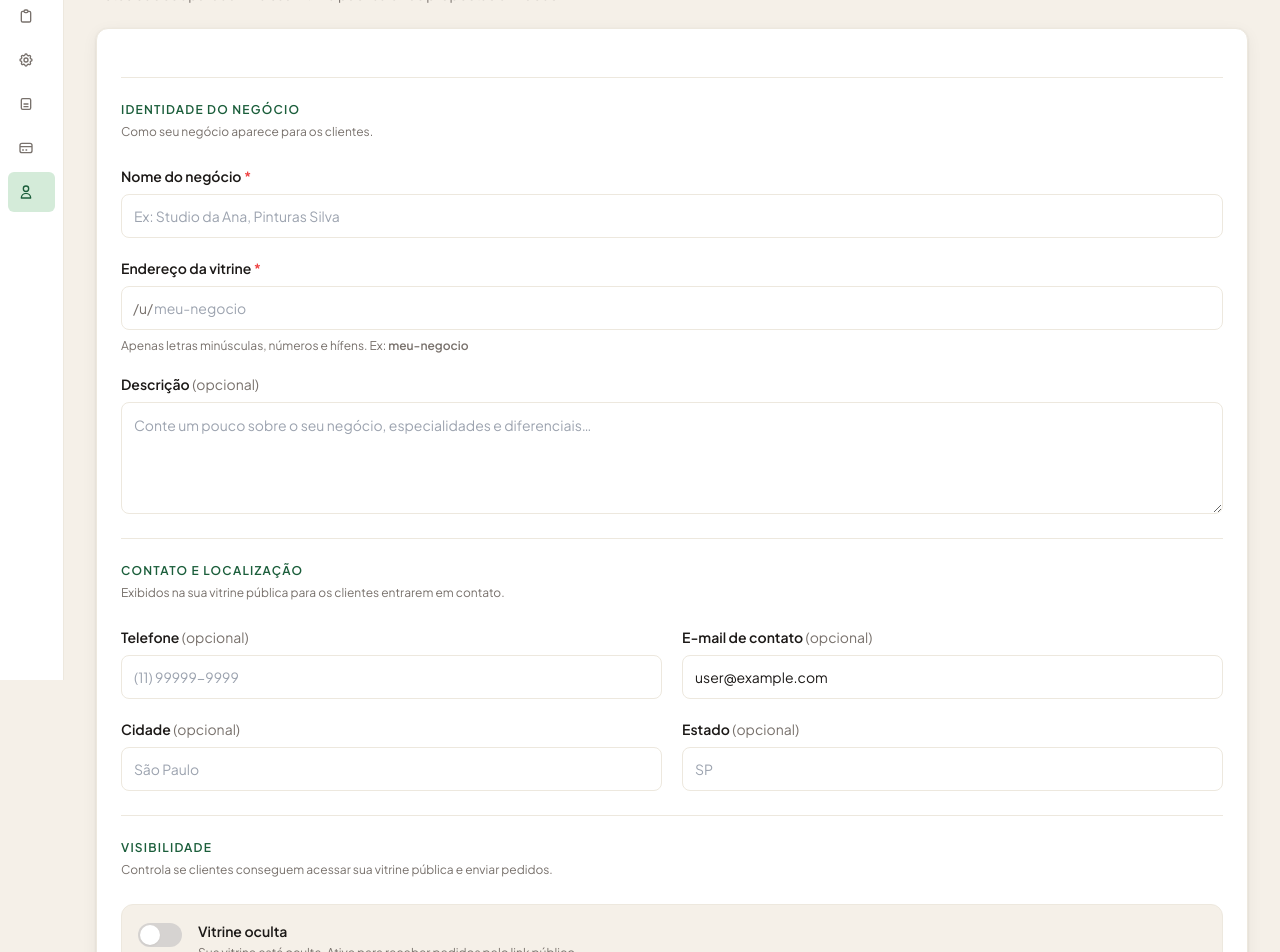
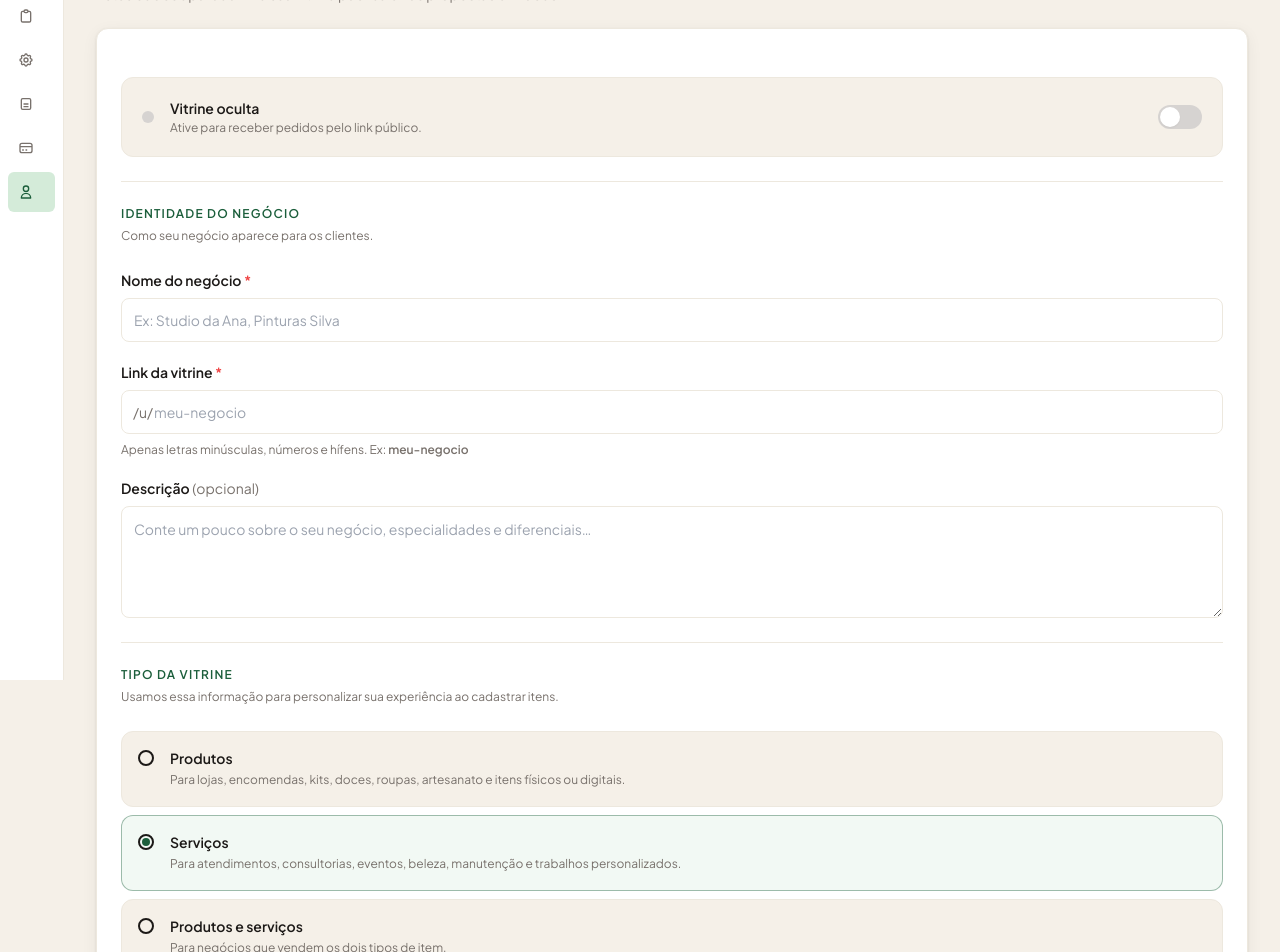
Before and after one commit to leonardodesaboia/vitriny, a Next.js app: page /dashboard/perfil in a window 1280 px wide. Shown: the part 120-1072 px from the top of the page. Built offline with nearby package versions, Linux system fonts and the light colour scheme; no server answers; the database is empty; sample sign-in values are in the browser's storage.

Commit message:
feat(profile): adiciona businessType, personaliza cadastro de itens e redesenha card de visibilidade

```diff
--- a/app/(dashboard)/dashboard/page.tsx
+++ b/app/(dashboard)/dashboard/page.tsx
@@ -38,6 +38,7 @@ export default async function DashboardPage() {
         }
       },
       businessName: true,
+      businessType: true,
       id: true,
       isPublished: true,
       plan: true,
@@ -156,12 +157,22 @@ export default async function DashboardPage() {
     },
     {
       id: "service",
-      label: "Cadastrar pelo menos 1 item ativo",
+      label:
+        profile?.businessType === "PRODUCTS"
+          ? "Cadastrar pelo menos 1 produto ativo"
+          : profile?.businessType === "SERVICES"
+            ? "Cadastrar pelo menos 1 serviço ativo"
+            : "Cadastrar pelo menos 1 item ativo",
       description:
         "Os itens aparecem na vitrine pública e ajudam clientes a entender o que você oferece.",
       done: activeServicesCount > 0,
       href: "/dashboard/servicos",
-      actionLabel: "Cadastrar item"
+      actionLabel:
+        profile?.businessType === "PRODUCTS"
+          ? "Cadastrar produto"
+          : profile?.businessType === "SERVICES"
+            ? "Cadastrar serviço"
+            : "Cadastrar item"
     },
     {
       id: "link",
--- a/app/(dashboard)/dashboard/servicos/page.tsx
+++ b/app/(dashboard)/dashboard/servicos/page.tsx
@@ -19,7 +19,7 @@ const errorMessages: Record<string, string> = {
   invalid: "Revise os dados do item.",
   profile: "Cadastre os dados do negócio antes de adicionar itens.",
   "not-found": "Item não encontrado.",
-  "limit-active-services": LIMIT_ERROR_MESSAGES["limit-active-services"]
+  "limit-active-services": LIMIT_ERROR_MESSAGES["limit-active-services"],
 };
 
 export default async function ServicesPage({ searchParams }: ServicesPageProps) {
@@ -31,11 +31,10 @@ export default async function ServicesPage({ searchParams }: ServicesPageProps)
   }
 
   const profile = await prisma.providerProfile.findUnique({
-    where: {
-      userId: session.user.id
-    },
+    where: { userId: session.user.id },
     select: {
       plan: true,
+      businessType: true,
       services: {
         orderBy: { createdAt: "desc" },
         select: {
@@ -48,11 +47,29 @@ export default async function ServicesPage({ searchParams }: ServicesPageProps)
           pricingType: true,
           fixedServiceCheckoutMode: true,
           requiresSchedulingDetails: true,
-          imageUrl: true
-        }
-      }
-    }
+          imageUrl: true,
+        },
+      },
+    },
   });
+
+  const businessType = profile?.businessType ?? "SERVICES";
+  const defaultItemType =
+    businessType === "PRODUCTS" ? "PRODUCT" : "SERVICE";
+
+  const pageSubtitle =
+    businessType === "PRODUCTS"
+      ? "Cadastre os produtos que serão exibidos na sua vitrine pública."
+      : businessType === "SERVICES"
+        ? "Cadastre os serviços que serão exibidos na sua vitrine pública."
+        : "Cadastre os produtos e serviços que serão exibidos na sua vitrine pública.";
+
+  const newItemLabel =
+    businessType === "PRODUCTS"
+      ? "Novo produto"
+      : businessType === "SERVICES"
+        ? "Novo serviço"
+        : "Novo item";
 
   return (
     <div className="min-w-0 overflow-x-hidden p-4 sm:p-6 md:p-8">
@@ -63,7 +80,7 @@ export default async function ServicesPage({ searchParams }: ServicesPageProps)
         Cadastro de itens
       </h1>
       <p className="mt-2 text-sm text-ink-muted">
-        Cadastre os produtos e serviços que serão exibidos na sua vitrine pública e usados nos pedidos.
+        {pageSubtitle}
       </p>
 
       {params.success === "saved" && !params.image_error ? (
@@ -103,10 +120,13 @@ export default async function ServicesPage({ searchParams }: ServicesPageProps)
         <div className="mt-8 grid w-full min-w-0 gap-8">
           <section className="min-w-0">
             <p className="text-xs font-semibold uppercase tracking-widest text-leaf">
-              Novo item
+              {newItemLabel}
             </p>
             <div className="mt-4 min-w-0">
-              <ServiceForm isPro={profile.plan === "PRO"} />
+              <ServiceForm
+                isPro={profile.plan === "PRO"}
+                defaultItemType={defaultItemType}
+              />
             </div>
           </section>
 
@@ -127,7 +147,7 @@ export default async function ServicesPage({ searchParams }: ServicesPageProps)
                   pricingType: s.pricingType,
                   fixedServiceCheckoutMode: s.fixedServiceCheckoutMode,
                   requiresSchedulingDetails: s.requiresSchedulingDetails,
-                  imageUrl: s.imageUrl ?? null
+                  imageUrl: s.imageUrl ?? null,
                 }))}
               />
             </div>
--- a/components/provider-profile/ProfileForm.tsx
+++ b/components/provider-profile/ProfileForm.tsx
@@ -1,7 +1,7 @@
 "use client";
 
 import { useActionState, useState } from "react";
-import type { ProviderProfile } from "@prisma/client";
+import type { BusinessType, ProviderProfile } from "@prisma/client";
 
 import {
   saveProviderProfile,
@@ -39,9 +39,36 @@ function SectionHeader({
   );
 }
 
+const BUSINESS_TYPE_OPTIONS: {
+  value: BusinessType;
+  label: string;
+  description: string;
+}[] = [
+  {
+    value: "PRODUCTS",
+    label: "Produtos",
+    description:
+      "Para lojas, encomendas, kits, doces, roupas, artesanato e itens físicos ou digitais.",
+  },
+  {
+    value: "SERVICES",
+    label: "Serviços",
+    description:
+      "Para atendimentos, consultorias, eventos, beleza, manutenção e trabalhos personalizados.",
+  },
+  {
+    value: "BOTH",
+    label: "Produtos e serviços",
+    description: "Para negócios que vendem os dois tipos de item.",
+  },
+];
+
 export function ProfileForm({ profile, userEmail }: ProfileFormProps) {
   const [slug, setSlug] = useState(profile?.slug ?? "");
   const [isPublished, setIsPublished] = useState(profile?.isPublished ?? false);
+  const [businessType, setBusinessType] = useState<BusinessType>(
+    profile?.businessType ?? "SERVICES"
+  );
   const [state, formAction, isPending] = useActionState<
     ProviderProfileFormState,
     FormData
@@ -50,6 +77,7 @@ export function ProfileForm({ profile, userEmail }: ProfileFormProps) {
     if (result?.values) {
       setSlug(result.values.slug);
       setIsPublished(result.values.isPublished);
+      setBusinessType(result.values.businessType);
     }
     return result;
   }, undefined);
@@ -67,6 +95,65 @@ export function ProfileForm({ profile, userEmail }: ProfileFormProps) {
           <p className="text-sm font-semibold text-red-700">{state.error}</p>
         </div>
       ) : null}
+
+      {/* ── Status da vitrine ──────────────────────── */}
+      <label
+        className={`flex cursor-pointer items-center gap-4 rounded-xl border p-4 transition sm:p-5 ${
+          isPublished
+            ? "border-leaf/30 bg-mint/20"
+            : "border-paper-soft bg-paper"
+        }`}
+      >
+        <input
+          checked={isPublished}
+          className="sr-only"
+          name="isPublished"
+          onChange={(e) => setIsPublished(e.target.checked)}
+          type="checkbox"
+        />
+
+        {/* Pulsing status dot */}
+        <div className="relative flex h-3 w-3 shrink-0 items-center justify-center">
+          {isPublished ? (
+            <>
+              <span className="absolute inline-flex h-full w-full animate-ping rounded-full bg-leaf opacity-50" />
+              <span className="relative block h-3 w-3 rounded-full bg-leaf" />
+            </>
+          ) : (
+            <span className="block h-3 w-3 rounded-full bg-stone-300" />
+          )}
+        </div>
+
+        {/* Text */}
+        <div className="min-w-0 flex-1">
+          <p className="text-sm font-semibold text-ink">
+            {isPublished ? "Vitrine ativa" : "Vitrine oculta"}
+          </p>
+          {isPublished && slug ? (
+            <p className="mt-0.5 truncate text-xs font-medium text-leaf">
+              /u/{slug}
+            </p>
+          ) : (
+            <p className="mt-0.5 text-xs text-ink-muted">
+              Ative para receber pedidos pelo link público.
+            </p>
+          )}
+        </div>
+
+        {/* Toggle */}
+        <div className="relative h-6 w-11 shrink-0">
+          <div
+            className={`h-6 w-11 rounded-full transition-colors duration-200 ${
+              isPublished ? "bg-leaf" : "bg-stone-300"
+            }`}
+          />
+          <div
+            className={`absolute top-0.5 h-5 w-5 rounded-full bg-white shadow-sm transition-transform duration-200 ${
+              isPublished ? "translate-x-5" : "translate-x-0.5"
+            }`}
+          />
+        </div>
+      </label>
 
       {/* ── Identidade ─────────────────────────────── */}
       <SectionHeader
@@ -92,7 +179,7 @@ export function ProfileForm({ profile, userEmail }: ProfileFormProps) {
 
         <div className="grid gap-2">
           <label className={labelClass} htmlFor="slug">
-            Endereço da vitrine <span className="text-red-500">*</span>
+            Link da vitrine <span className="text-red-500">*</span>
           </label>
           <div className="relative">
             <span className="pointer-events-none absolute inset-y-0 left-3 flex items-center text-sm text-ink-muted">
@@ -139,6 +226,39 @@ export function ProfileForm({ profile, userEmail }: ProfileFormProps) {
             placeholder="Conte um pouco sobre o seu negócio, especialidades e diferenciais…"
           />
         </div>
+      </div>
+
+      {/* ── Tipo da vitrine ───────────────────────── */}
+      <SectionHeader
+        label="Tipo da vitrine"
+        description="Usamos essa informação para personalizar sua experiência ao cadastrar itens."
+      />
+
+      <input name="businessType" type="hidden" value={businessType} />
+      <div className="grid gap-2">
+        {BUSINESS_TYPE_OPTIONS.map((opt) => (
+          <button
+            key={opt.value}
+            type="button"
+            aria-pressed={businessType === opt.value}
+            onClick={() => setBusinessType(opt.value)}
+            className={`flex w-full items-start gap-3 rounded-xl border p-3 text-left transition sm:gap-4 sm:p-4 ${
+              businessType === opt.value
+                ? "border-leaf/40 bg-mint/30"
+                : "border-paper-soft bg-paper hover:border-stone-300"
+            }`}
+          >
+            <div className="mt-0.5 flex h-4 w-4 shrink-0 items-center justify-center rounded-full border-2 border-current">
+              {businessType === opt.value ? (
+                <div className="h-2 w-2 rounded-full bg-leaf" />
+              ) : null}
+            </div>
+            <div className="grid gap-0.5">
+              <span className="text-sm font-semibold text-ink">{opt.label}</span>
+              <span className="text-xs leading-5 text-ink-muted">{opt.description}</span>
+            </div>
+          </button>
+        ))}
       </div>
 
       {/* ── Contato e localização ──────────────────── */}
@@ -210,59 +330,6 @@ export function ProfileForm({ profile, userEmail }: ProfileFormProps) {
           </div>
         </div>
       </div>
-
-      {/* ── Visibilidade ───────────────────────────── */}
-      <SectionHeader
-        label="Visibilidade"
-        description="Controla se clientes conseguem acessar sua vitrine pública e enviar pedidos."
-      />
-
-      <label
-        className={`flex cursor-pointer items-start gap-4 rounded-xl border p-4 transition ${
-          isPublished
-            ? "border-leaf/40 bg-mint/30"
-            : "border-paper-soft bg-paper"
-        }`}
-      >
-        {/* Hidden real checkbox */}
-        <input
-          checked={isPublished}
-          className="sr-only"
-          name="isPublished"
-          onChange={(e) => setIsPublished(e.target.checked)}
-          type="checkbox"
-        />
-
-        {/* Visual toggle */}
-        <div className="relative mt-0.5 h-6 w-11 shrink-0">
-          <div
-            className={`h-6 w-11 rounded-full transition-colors duration-200 ${
-              isPublished ? "bg-leaf" : "bg-stone-300"
-            }`}
-          />
-          <div
-            className={`absolute top-0.5 h-5 w-5 rounded-full bg-white shadow-sm transition-transform duration-200 ${
-              isPublished ? "translate-x-5" : "translate-x-0.5"
-            }`}
-          />
-        </div>
-
-        <div className="grid gap-0.5">
-          <span className="text-sm font-semibold text-ink">
-            {isPublished ? "Vitrine publicada" : "Vitrine oculta"}
-          </span>
-          <span className="text-xs leading-5 text-ink-muted">
-            {isPublished
-              ? "Clientes conseguem acessar sua vitrine e enviar pedidos."
-              : "Sua vitrine está oculta. Ative para receber pedidos pelo link público."}
-          </span>
-          {slug && isPublished ? (
-            <span className="mt-1 text-xs font-semibold text-leaf">
-              /u/{slug}
-            </span>
-          ) : null}
-        </div>
-      </label>
 
       {/* ── Aparência ─────────────────────────────── */}
       <SectionHeader
--- a/lib/actions/provider-profile.ts
+++ b/lib/actions/provider-profile.ts
@@ -2,7 +2,8 @@
 
 import { redirect } from "next/navigation";
 import { revalidatePath } from "next/cache";
-import type { ProviderThemePreset } from "@prisma/client";
+import { Prisma } from "@prisma/client";
+import type { BusinessType, ProviderThemePreset } from "@prisma/client";
 
 import { prisma } from "@/lib/prisma";
 import { providerProfileSchema } from "@/lib/validations/provider-profile";
@@ -22,6 +23,7 @@ export type ProviderProfileFormValues = {
   pixHolderName: string;
   pixCity: string;
   themePreset: ProviderThemePreset;
+  businessType: BusinessType;
 };
 
 export type ProviderProfileFormState =
@@ -41,6 +43,7 @@ function readProviderProfileFormValues(
   formData: FormData
 ): ProviderProfileFormValues {
   const themePreset = formValue(formData, "themePreset");
+  const businessType = formValue(formData, "businessType");
 
   return {
     businessName: formValue(formData, "businessName"),
@@ -55,7 +58,8 @@ function readProviderProfileFormValues(
     pixKeyType: formValue(formData, "pixKeyType"),
     pixHolderName: formValue(formData, "pixHolderName"),
     pixCity: formValue(formData, "pixCity"),
-    themePreset: (themePreset || "DEFAULT") as ProviderThemePreset
+    themePreset: (themePreset || "DEFAULT") as ProviderThemePreset,
+    businessType: (businessType || "SERVICES") as BusinessType
   };
 }
 
@@ -102,11 +106,22 @@ export async function saveProviderProfile(
         : currentProfile?.themePreset ?? "DEFAULT"
   };
 
-  await prisma.providerProfile.upsert({
-    where: { userId },
-    create: { ...dataToSave, userId },
-    update: dataToSave
-  });
+  try {
+    await prisma.providerProfile.upsert({
+      where: { userId },
+      create: { ...dataToSave, userId },
+      update: dataToSave
+    });
+  } catch (error) {
+    if (
+      error instanceof Prisma.PrismaClientKnownRequestError &&
+      error.code === "P2003"
+    ) {
+      // Session references a user that no longer exists in the DB (stale JWT after a DB reset).
+      redirect("/api/auth/signout?callbackUrl=/login");
+    }
+    throw error;
+  }
 
   revalidatePath("/dashboard");
   revalidatePath("/dashboard/perfil");
--- a/lib/validations/provider-profile.ts
+++ b/lib/validations/provider-profile.ts
@@ -10,6 +10,8 @@ const providerThemePresetSchema = z.enum([
   "PREMIUM",
   "BOLD"
 ]);
+
+const businessTypeSchema = z.enum(["PRODUCTS", "SERVICES", "BOTH"]);
 
 const optionalText = z
   .preprocess((value) => (value == null ? "" : value), z.string())
@@ -70,7 +72,8 @@ export const providerProfileSchema = z
     pixCity: optionalText.pipe(
       z.string().max(80, "Use no máximo 80 caracteres.").nullable()
     ),
-    themePreset: providerThemePresetSchema.default("DEFAULT")
+    themePreset: providerThemePresetSchema.default("DEFAULT"),
+    businessType: businessTypeSchema.default("SERVICES")
   })
   .superRefine((data, ctx) => {
     const hasPixKey = Boolean(data.pixKey);
```
Also changed, not shown: 2 other files (tests, documents, lock files or other folders).
